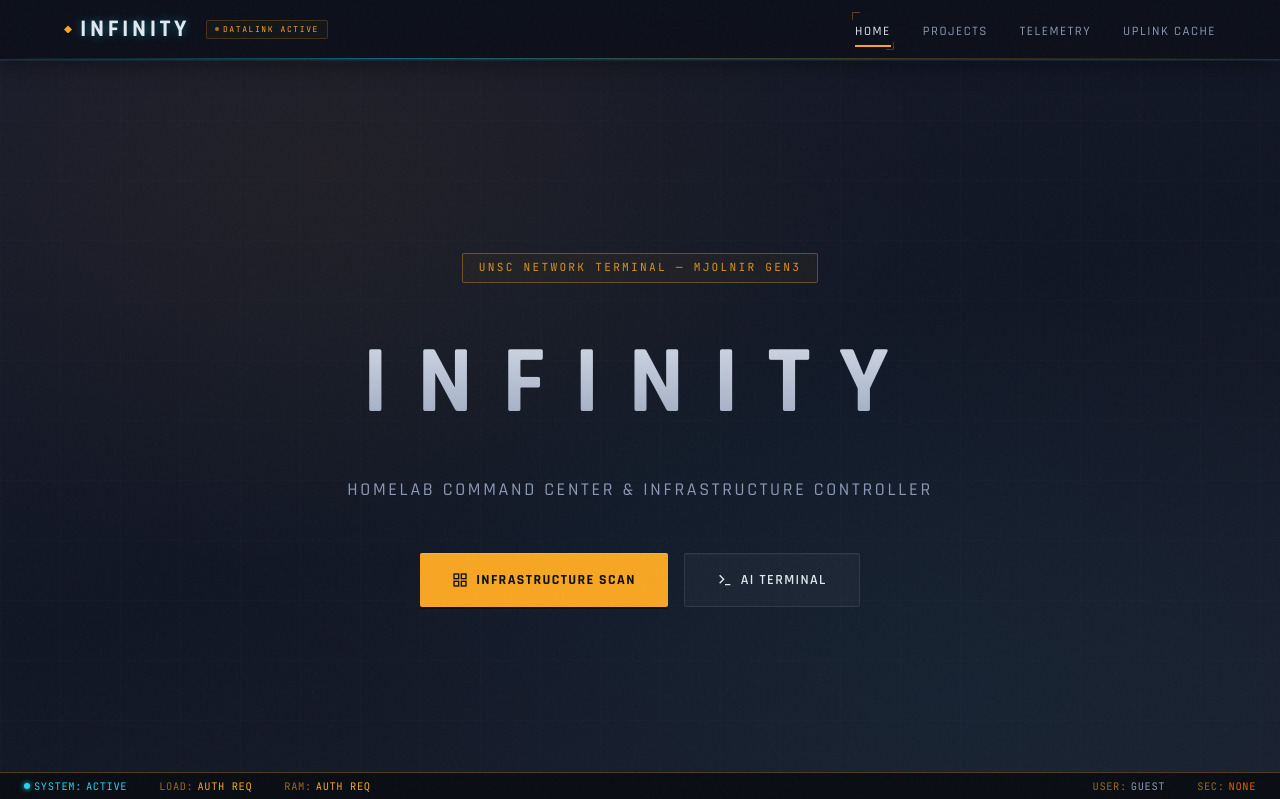
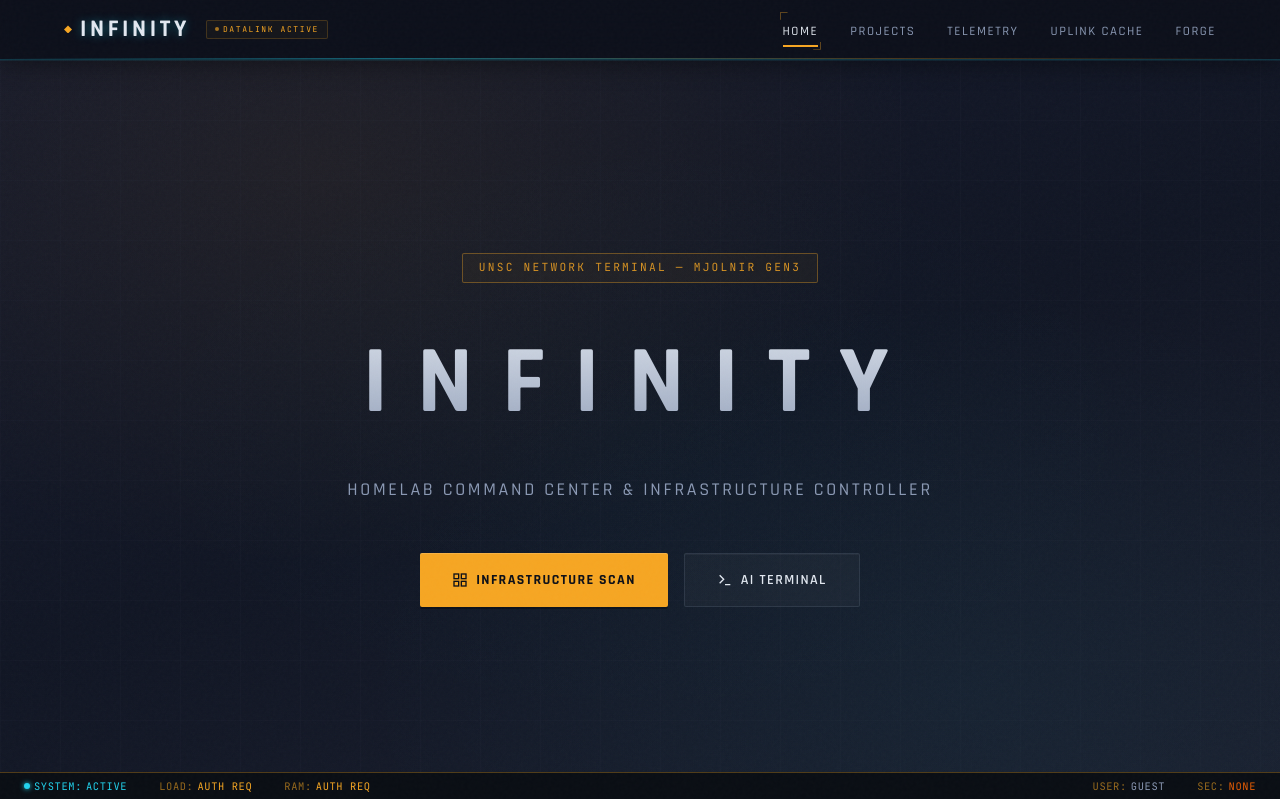
Before and after one commit to enelson228/infinity_site_v2, a Flask app: page / in a window 1280 px wide. Shown: the top 799 px of the page. Run offline with Flask 3, Linux system fonts and the light colour scheme; data that the repository does not hold is empty; parts of the project's set-up code (start-up, migrations or seed data) failed here and were passed over.

Commit message:
feat: add Forge nav link to base template

```diff
--- a/templates/base.html
+++ b/templates/base.html
@@ -40,6 +40,7 @@
                 <li><a href="{{ url_for('projects.projects') }}" class="nav-link{% if request.endpoint in ['projects.projects', 'projects.project_rowboat'] %} active{% endif %}">Projects</a></li>
                 <li><a href="{{ url_for('telemetry.telemetry') }}" class="nav-link{% if request.endpoint == 'telemetry.telemetry' %} active{% endif %}">Telemetry</a></li>
                 <li><a href="{{ url_for('uplink.uplink') }}" class="nav-link{% if request.endpoint in ['uplink.uplink', 'auth.uplink_login'] %} active{% endif %}">Uplink Cache</a></li>
+                <li><a href="{{ url_for('forge.forge') }}" class="nav-link{% if request.endpoint == 'forge.forge' %} active{% endif %}">Forge</a></li>
                 {% if session.get('role') == 'admin' %}
                 <li><a href="{{ url_for('control') }}" class="nav-link{% if request.endpoint == 'control' %} active{% endif %}">Control</a></li>
                 <li><a href="{{ url_for('monitor.monitor') }}" class="nav-link{% if request.endpoint == 'monitor.monitor' %} active{% endif %}">Monitor</a></li>
```
